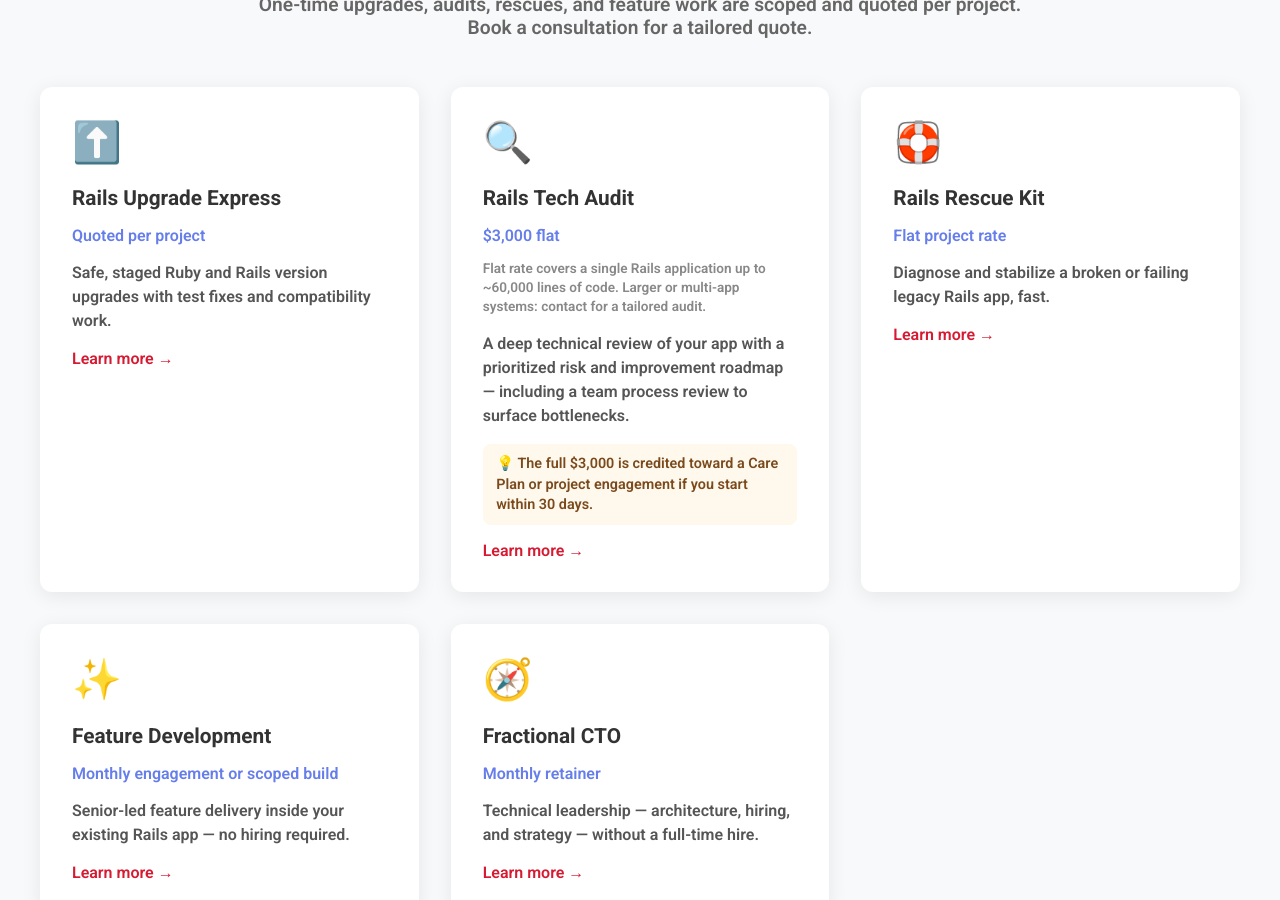
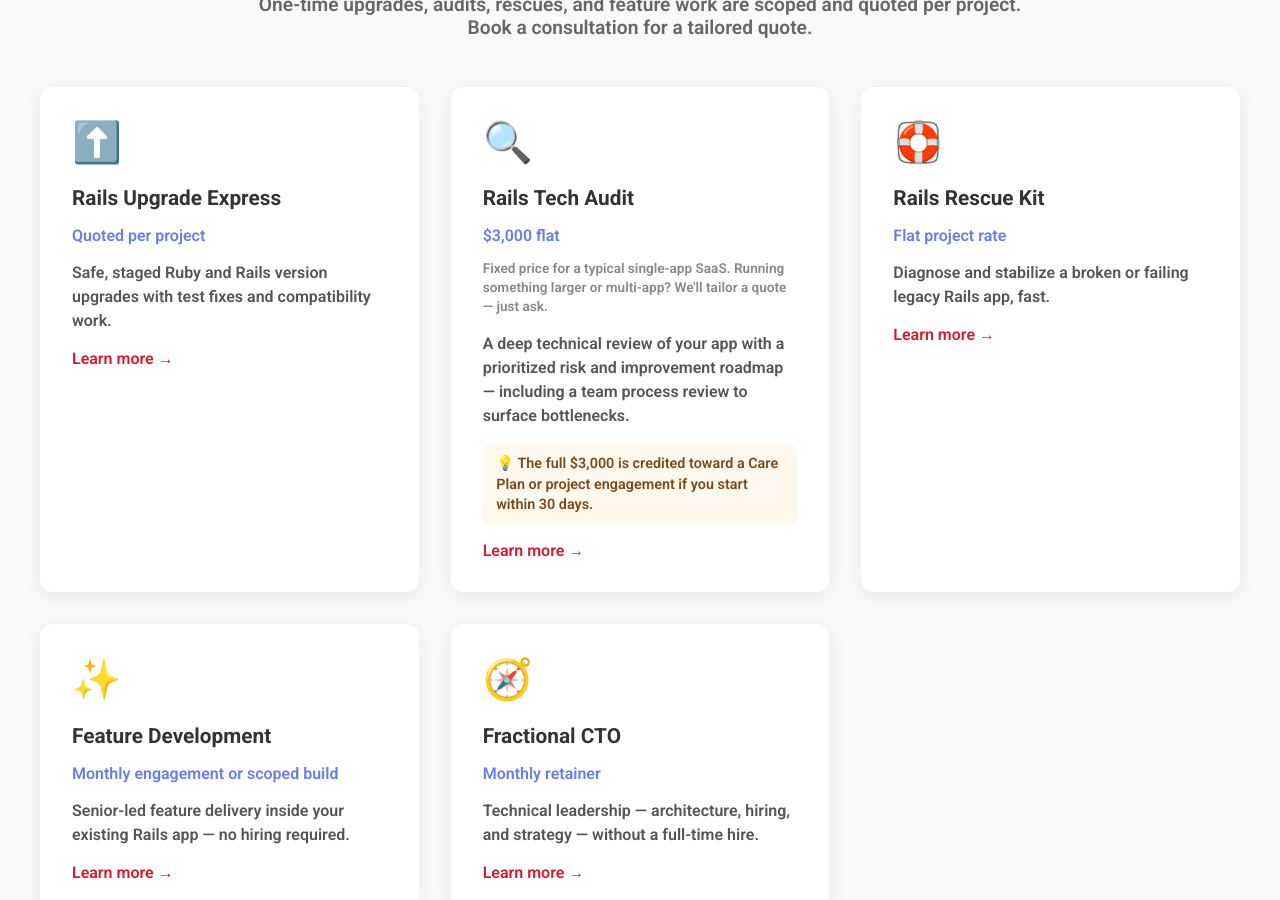
Before and after one commit to waleo/railsfever-05-2025, a Jekyll site: the page built from pricing.html, in a window 1280 px wide and 900 px high, scrolled down 2679 px. Built offline with Jekyll 4.4.1, drawn with Linux system fonts in a browser that asks for light colours.

Commit message:
Soften audit scope note to reduce friction
Replace the LOC-based ceiling with a positive, invitation-style qualifier that
protects scope without a jargony number, a hard public cutoff, or a negotiation
anchor. Routes large/multi-app prospects toward a conversation.

Co-Authored-By: Claude Opus 4.8 <noreply@anthropic.com>

```diff
--- a/_data/pricing.yml
+++ b/_data/pricing.yml
@@ -53,7 +53,7 @@ project_services:
     url: "/services/rails_tech_audit/"
     pricing_model: "$3,000 flat"
     turnaround: "Delivered in ~1 week"
-    scope_note: "Flat rate covers a single Rails application up to ~60,000 lines of code. Larger or multi-app systems: contact for a tailored audit."
+    scope_note: "Fixed price for a typical single-app SaaS. Running something larger or multi-app? We'll tailor a quote — just ask."
     credit: "The full $3,000 is credited toward a Care Plan or project engagement if you start within 30 days."
     description: "A deep technical review of your app with a prioritized risk and improvement roadmap — including a team process review to surface bottlenecks."
   - id: rescue
```
